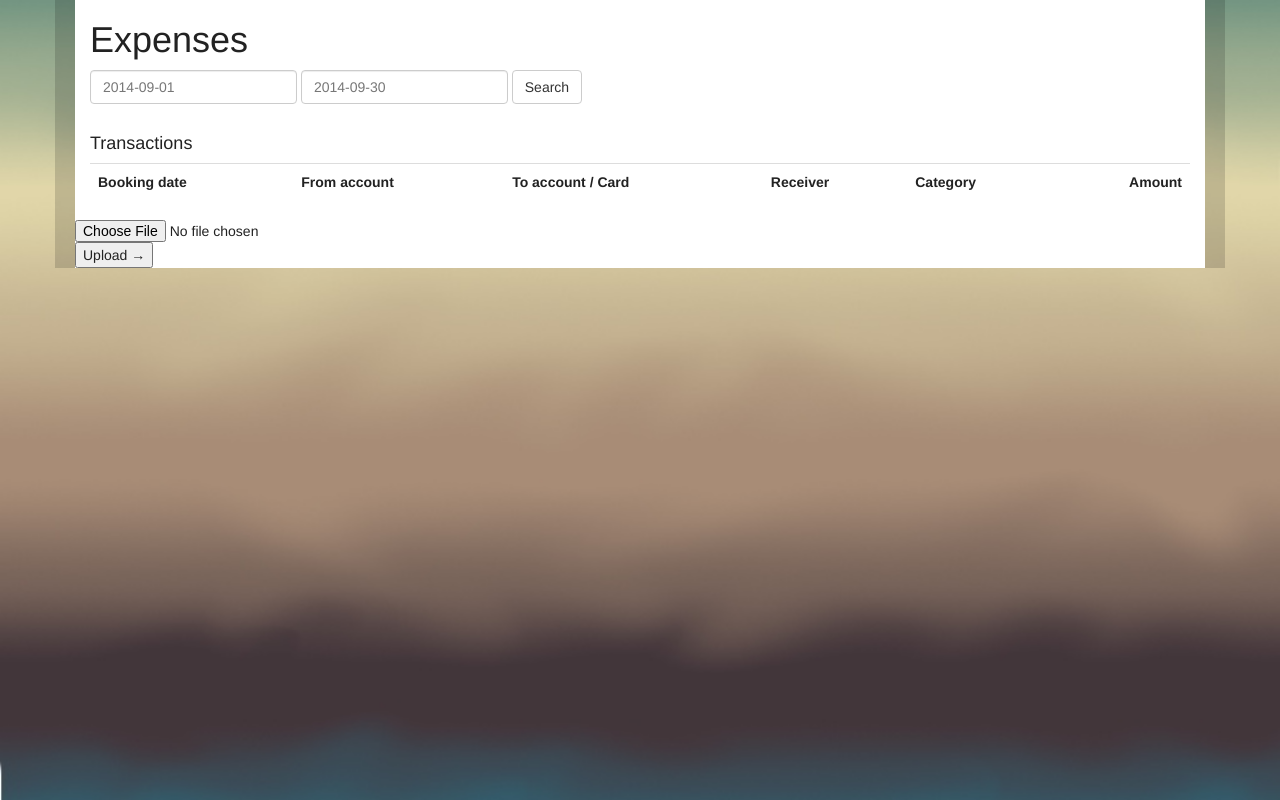
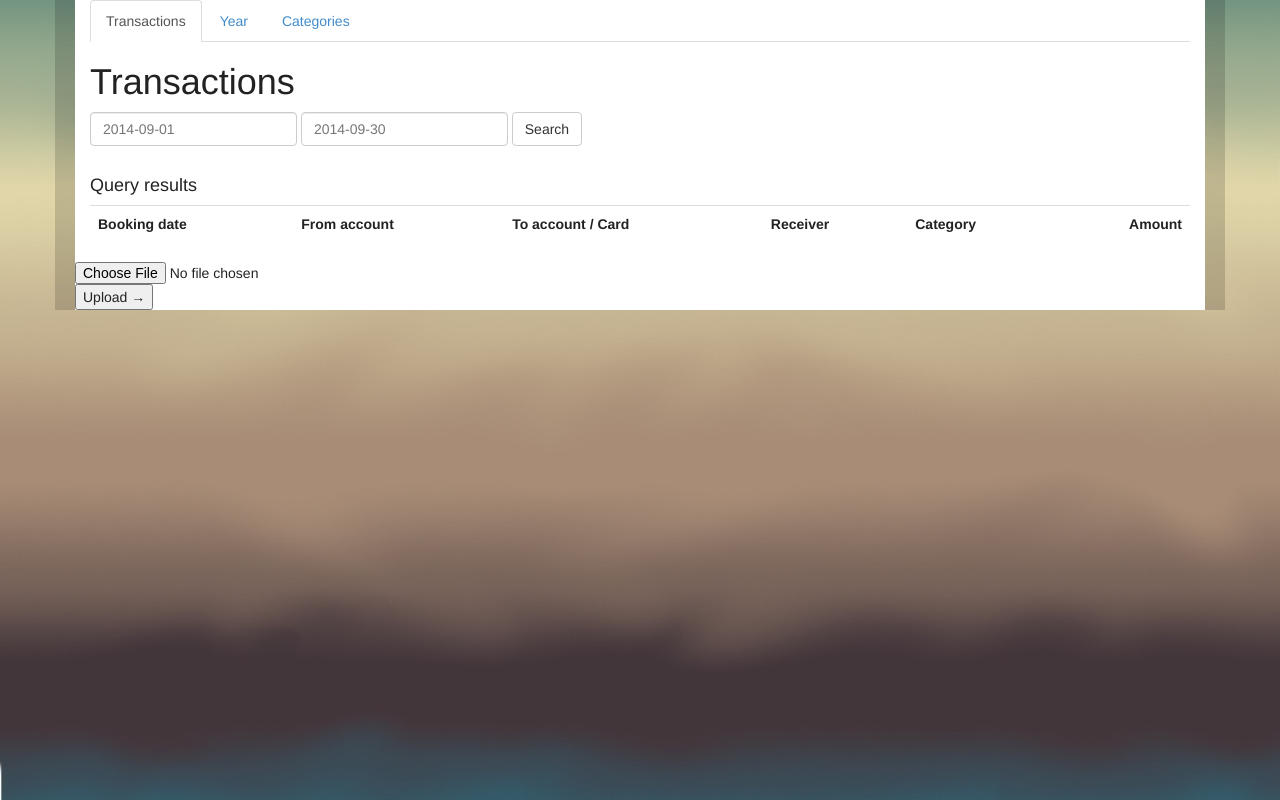
Before and after one commit to m1kah/angularjs-expenses, a website: page public/index.html in a window 1280 px wide. Drawn offline with nearby package versions, Linux system fonts and the light colour scheme; no server answers.

Commit message:
Top navigation

```diff
--- a/public/index.html
+++ b/public/index.html
@@ -17,7 +17,12 @@
   </head>
   <body ng-controller="ExpensesController">
     <div class="container">
-      <h1>Expenses</h1>
+      <ul class="nav nav-tabs" role="tablist">
+        <li class="active"><a href="#">Transactions</a></li>
+        <li><a href="#">Year</a></li>
+        <li><a href="#">Categories</a></li>
+      </ul>
+      <h1>Transactions</h1>
       <div class="row">
         <div class="col-md-6">
           <form action="" class="form-inline">
@@ -44,7 +49,7 @@
       </div>
       <div class="row">
         <div class="col-md-12">
-        <h4>Transactions</h4>
+        <h4>Query results</h4>
         <table class="table">
           <tr>
             <th>Booking date</th>
```
